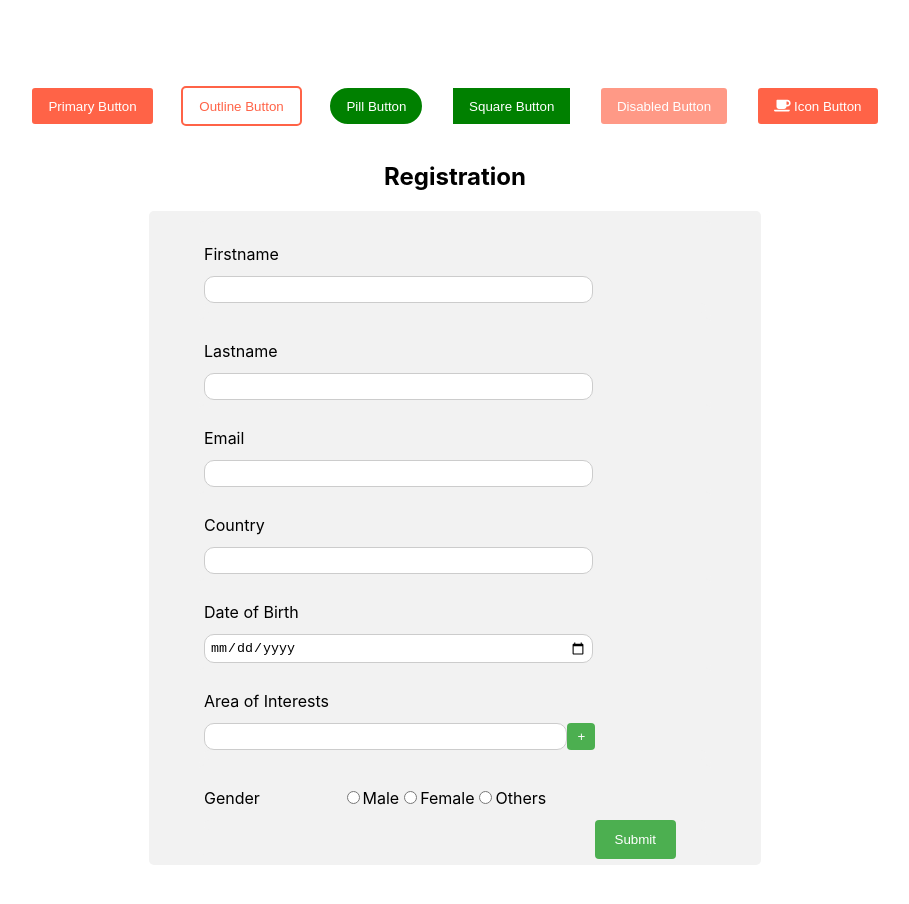
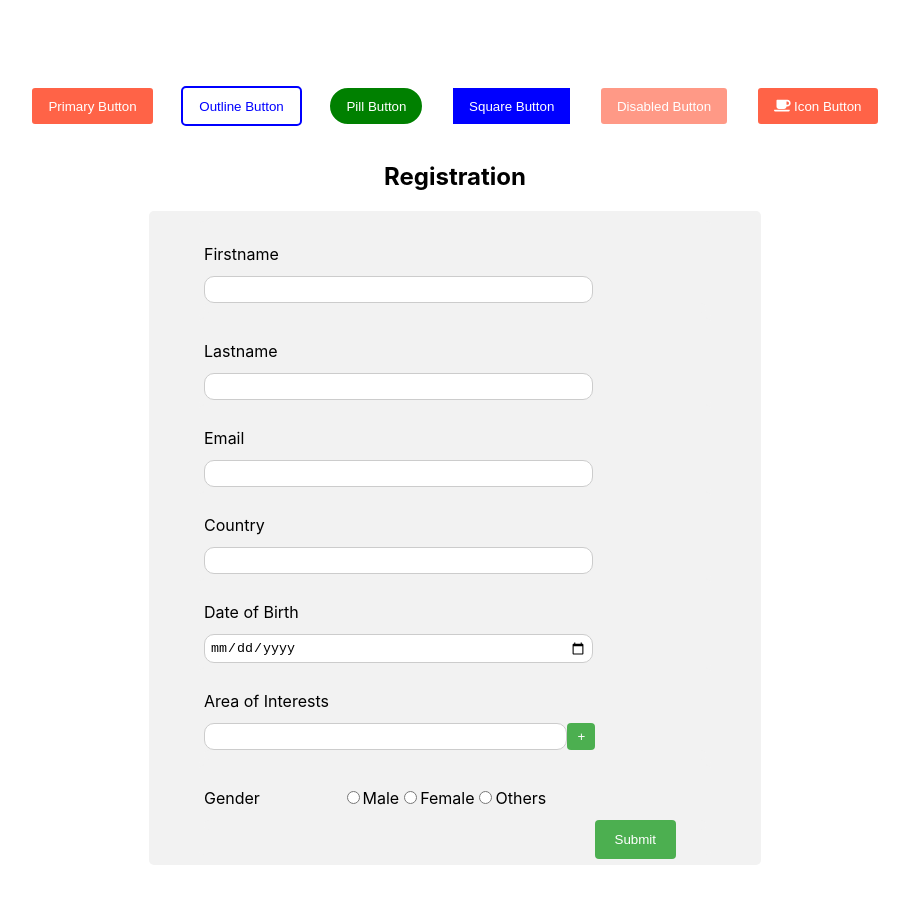
Before and after one commit to faris-rapid/react-registration-form, a React (Create React App) app: page / in a window 1280 px wide. Shown: the top 904 px of the page, without its empty margins (185-1094 px from the left). Built offline with nearby package versions, Linux system fonts and the light colour scheme; the HTML template or start-up script is replaced by a standard one.

Commit message:
Added color prop to change background color

```diff
--- a/src/components/button/Button.js
+++ b/src/components/button/Button.js
@@ -1,7 +1,7 @@
 import styled, { css } from 'styled-components';
 
 const Button = styled.button`
-	background: tomato;
+	background: ${(props) => (props.color ? props.color : 'tomato')};
 	border-radius: 5px;
 	border: 2px solid;
 	color: white;
@@ -12,29 +12,23 @@ const Button = styled.button`
 	${(props) =>
 		props.primary &&
 		css`
-			background: tomato;
 			color: white;
 		`}
 	${(props) =>
 		props.outline &&
 		css`
 			background: white;
-			color: tomato;
-			border: 2px solid tomato;
+			color: ${(props) => (props.color ? props.color : 'tomato')};
+			border: 2px solid ${(props) => (props.color ? props.color : 'tomato')};
 		`}
 		${(props) =>
 		props.pill &&
 		css`
-			background: green;
-			color: white;
 			border-radius: 20px;
 		`}
 		${(props) =>
 		props.square &&
 		css`
-			background: green;
-			color: white;
-			border: 2px solid;
 			border-radius: 0px;
 		`}
 		${(props) =>
--- a/src/components/button/ButtonDisplay.js
+++ b/src/components/button/ButtonDisplay.js
@@ -8,9 +8,15 @@ const ButtonDisplay = () => {
 	return (
 		<div style={{ textAlign: 'center', paddingTop: '50px' }}>
 			<Button primary>Primary Button</Button>
-			<Button outline>Outline Button</Button>
-			<Button pill>Pill Button</Button>
-			<Button square>Square Button</Button>
+			<Button outline color="blue">
+				Outline Button
+			</Button>
+			<Button pill color="green">
+				Pill Button
+			</Button>
+			<Button square color="blue">
+				Square Button
+			</Button>
 			<Button disabled>Disabled Button</Button>
 			<Button>
 				<FontAwesomeIcon icon={faCoffee} /> Icon Button
```
